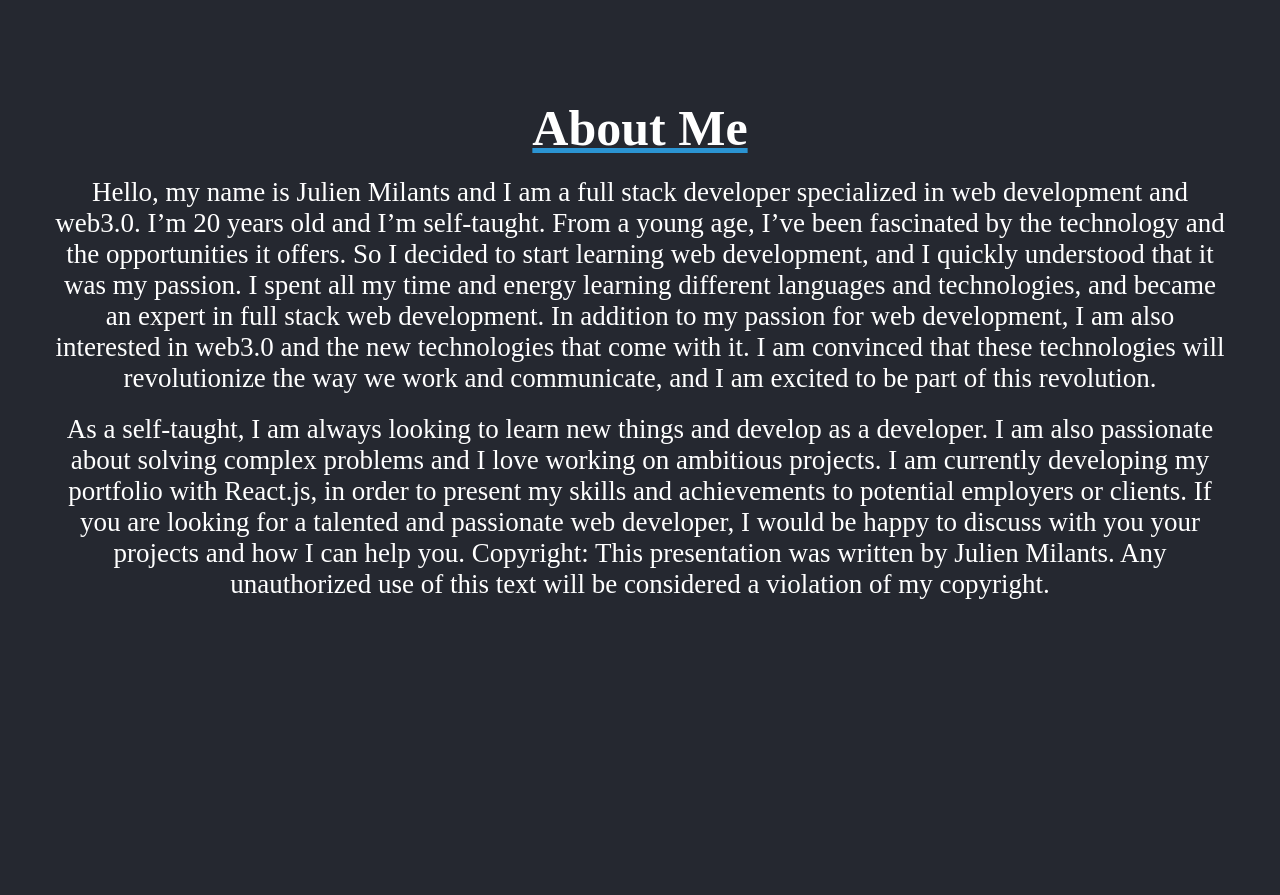
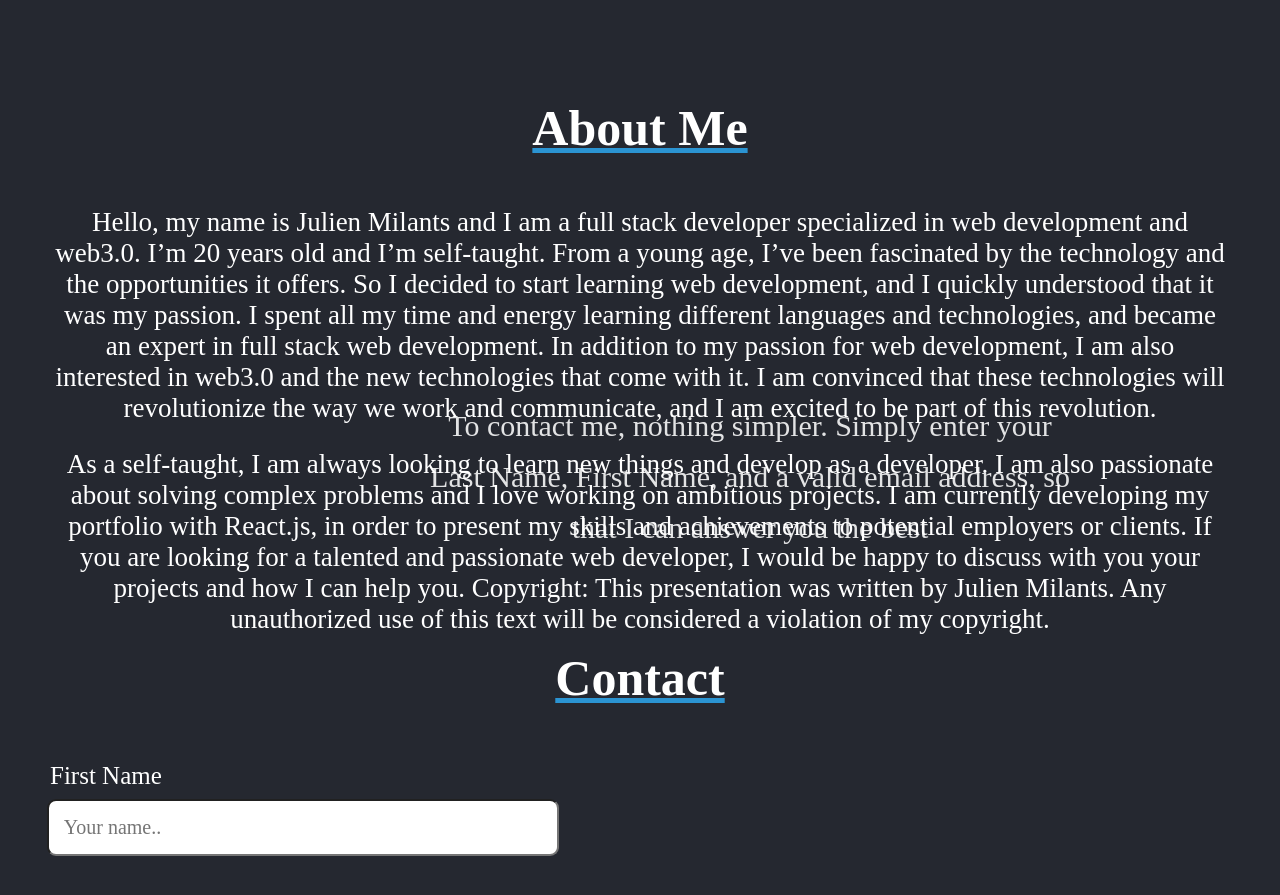
Before and after one commit to NapoTwiixe306/React-Portfolio, a React (Create React App) app: page / in a window 1280 px wide. Shown: the part 2200-3095 px from the top of the page. Built offline with nearby package versions, Linux system fonts and the light colour scheme.

Commit message:
optimisation du css et de contact.jsx

```diff
--- a/src/App.css
+++ b/src/App.css
@@ -367,7 +367,7 @@ header .navigation li a:hover{
   cursor: pointer;
 }
 
-.about{
+.about {
   position: relative;
   width: 100%;
   height: 500px;
@@ -375,32 +375,25 @@ header .navigation li a:hover{
   text-align: center;
 }
 
-.about-title{
+.about-title {
   font-size: 50px;
   text-decoration: underline var(--first-color) 5px;
 }
 
-.about-text{
+.about-text,
+.about-text1 {
   position: relative;
-  top: -30px;
   padding: 50px;
   text-align: center;
   font-size: 27px;
-  /* background-color: red; */
 }
 
-.about-text1{
-  position: relative;
-  top: -110px;
-  padding: 50px;
-  text-align: center;
-  font-size: 27px;
-  /* background-color: red; */
+.about-text1 {
+  top: -75px;
 }
 
-
-
 .contact-box{
+  position: relative;
   width: 100%;
   height: 100px;
   text-align: center;
@@ -508,7 +501,7 @@ header .navigation li a:hover{
 .contact-text{
   position: absolute;
   right: 200px;
-  top: 285%;
+  top: 325%;
   color: #ffffffde;
   overflow: hidden;
   max-width: 660px;
--- a/src/App.js
+++ b/src/App.js
@@ -9,7 +9,7 @@ function App() {
       <Skills />
       <Project />
       <About />
-      {/* <Contact /> */}
+      <Contact />
       <Footer />
     </div>
   );
--- a/src/components/Contact.jsx
+++ b/src/components/Contact.jsx
@@ -2,13 +2,11 @@ import React from "react";
 import '../App.css';
 import emailjs from '@emailjs/browser';
 
-
 const Contact = () => {
-
   const sendEmail = (e) => {
     e.preventDefault();
     emailjs.sendForm('service_hp6s2fr', 'template_7l0cvx8', e.target, 'BWuPk9Bf-RljLhTzN')
-    }
+  };
 
   return (
     <div className="contact-main">
@@ -16,20 +14,20 @@ const Contact = () => {
         <h1 className="contact-title">Contact</h1>
       </div>
       <div className="cont" id="Contact">
-                <form action="" onSubmit={sendEmail}>
-                    <label for="fname" className="name1">First Name</label>
+        <form onSubmit={sendEmail}>
+          <label htmlFor="fname" className="name1">First Name</label>
           <input type="text" id="fname" name="firstname" placeholder="Your name.." className="name"/>
-                    <label for="lname" className="lname1">Last Name</label>
-                    <input type="text" id="lname" name="lastname" placeholder="Your last name.." className="lname" />
-                    <label for="email" className="mail1">Email</label>
+          <label htmlFor="lname" className="lname1">Last Name</label>
+          <input type="text" id="lname" name="lastname" placeholder="Your last name.." className="lname"/>
+          <label htmlFor="email" className="mail1">Email</label>
           <input id="email" name="email" placeholder="Your Email adresse" className="mail"/>
-                    <label for="subject" className="text1">Subject</label>
+          <label htmlFor="subject" className="text1">Subject</label>
           <textarea id="subject" name="subject" placeholder="Write something.." className="text"></textarea>
-                    <input type="submit" value="Submit"className="button"/>
+          <input type="submit" value="Submit" className="button"/>
         </form>
-                <div>
-                    <p className="contact-text">To contact me, nothing simpler. Simply enter your Last Name, First Name, and a valid email address, so that I can answer you the best</p>
-                </div>
+        <p className="contact-text">
+          To contact me, nothing simpler. Simply enter your Last Name, First Name, and a valid email address, so that I can answer you the best
+        </p>
       </div>
     </div>
   );
```
Lines whose indentation alone changed are shown as unchanged.
